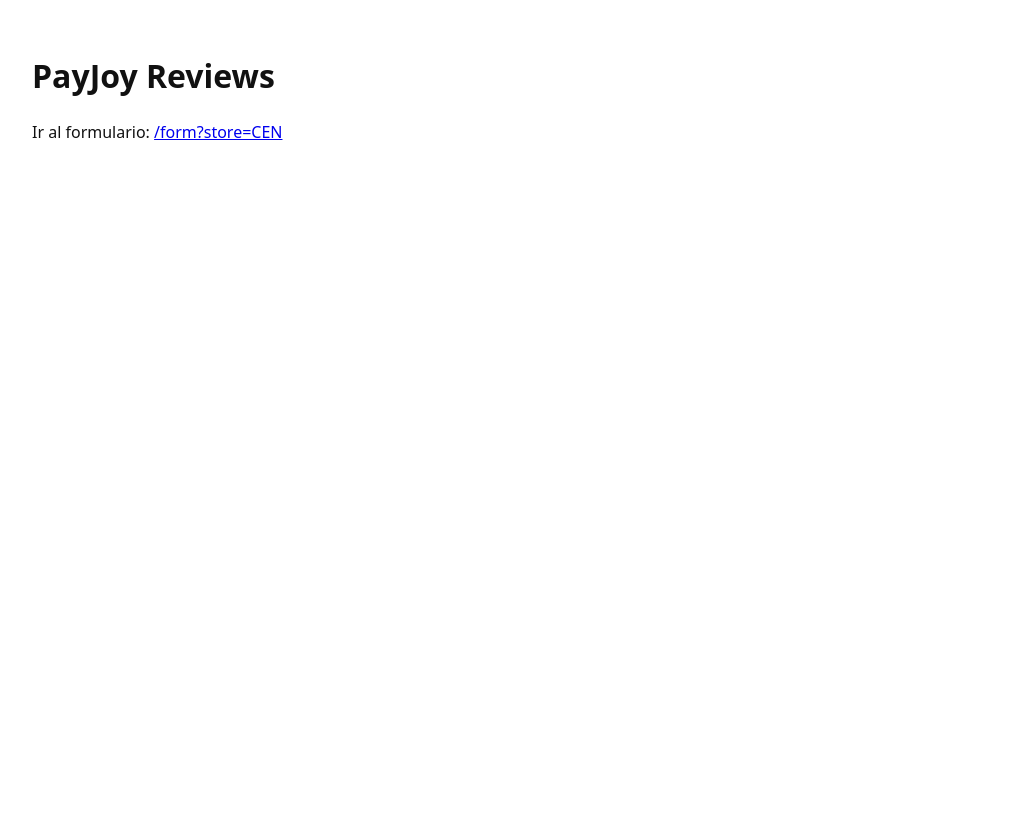
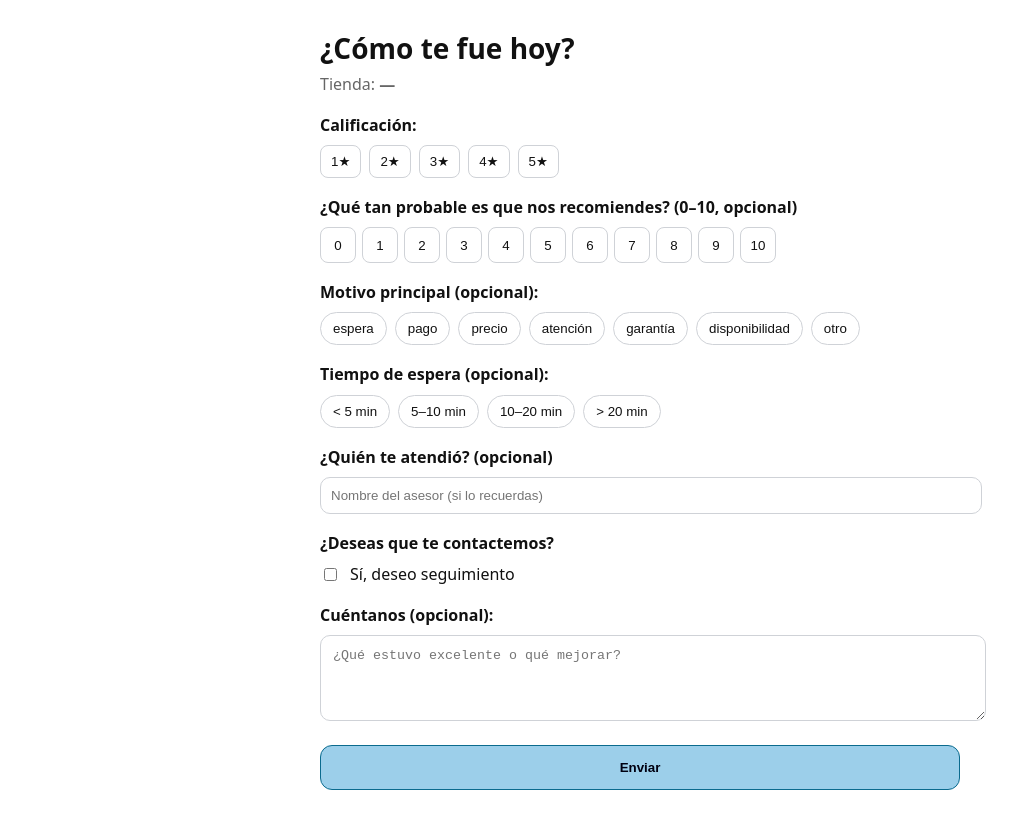
Before and after one commit to danieleconomist99/payjoy-reviews, a Next.js app: page / in a window 1280 px wide. Shown: the whole page, without its empty margins (0-1017 px from the left). Built offline with nearby package versions, Linux system fonts and the light colour scheme.

Commit message:
Update page.jsx

```diff
--- a/app/page.jsx
+++ b/app/page.jsx
@@ -1,8 +1,220 @@
-export default function Home() {
+'use client';
+import { useEffect, useMemo, useState } from 'react';
+
+const TAGS = ['espera','pago','precio','atención','garantía','disponibilidad','otro'];
+const ESPERA = ['< 5 min','5–10 min','10–20 min','> 20 min'];
+
+export default function FormPage() {
+  const [store, setStore] = useState('');
+  const [rating, setRating] = useState(0);
+  const [nps, setNps] = useState(null);                // 0–10 opcional
+  const [tags, setTags] = useState([]);
+  const [espera, setEspera] = useState('');
+  const [staff, setStaff] = useState('');
+  const [wantFollow, setWantFollow] = useState(false);
+  const [contact, setContact] = useState('');
+  const [comment, setComment] = useState('');
+  const [loading, setLoading] = useState(false);
+  const [ok, setOk] = useState(null);
+
+  // toma ?store=CEN del QR
+  useEffect(() => {
+    const u = new URL(window.location.href);
+    setStore(u.searchParams.get('store') || '');
+  }, []);
+
+  const toggleTag = (t) =>
+    setTags((prev) => prev.includes(t) ? prev.filter(x => x !== t) : [...prev, t]);
+
+  const canSubmit = useMemo(() => {
+    // Requisitos mínimos: tienda + rating
+    if (!store) return false;
+    if (!(rating >= 1 && rating <= 5)) return false;
+    // Si pide contacto, que haya algo
+    if (wantFollow && contact.trim().length < 5) return false;
+    return true;
+  }, [store, rating, wantFollow, contact]);
+
+  const submit = async () => {
+    setLoading(true); setOk(null);
+    try {
+      const res = await fetch('/api/review', {
+        method: 'POST',
+        headers: { 'content-type':'application/json' },
+        body: JSON.stringify({
+          store_id: store,
+          submitted_at: new Date().toISOString(),
+          rating,
+          nps_score: nps,                 // nuevo campo opcional (0–10)
+          category_tags: tags,
+          wait_time: espera,              // nuevo campo categórico
+          staff_name: staff || undefined, // nuevo campo opcional
+          wants_followup: wantFollow,
+          contact: contact || undefined,  // email o teléfono (opcional)
+          comment
+        }),
+      });
+      setOk(res.ok);
+      if (res.ok) {
+        // Limpia el formulario suavemente
+        setRating(0); setNps(null); setTags([]);
+        setEspera(''); setStaff(''); setWantFollow(false);
+        setContact(''); setComment('');
+      }
+    } catch {
+      setOk(false);
+    } finally {
+      setLoading(false);
+    }
+  };
+
+  const Field = ({ label, children }) => (
+    <section style={{ marginTop: 18 }}>
+      <p style={{ margin: '0 0 8px', fontWeight: 600 }}>{label}</p>
+      {children}
+    </section>
+  );
+
+  const Chip = ({ active, onClick, children }) => (
+    <button
+      onClick={onClick}
+      type="button"
+      style={{
+        padding:'8px 12px',
+        borderRadius: 999,
+        border: '1px solid #cfd2d7',
+        background: active ? '#111' : '#fff',
+        color: active ? '#fff' : '#111',
+        cursor: 'pointer'
+      }}
+    >
+      {children}
+    </button>
+  );
+
+  const Star = ({ n }) => (
+    <button
+      type="button"
+      onClick={() => setRating(n)}
+      style={{
+        padding:'8px 10px',
+        borderRadius: 8,
+        border: '1px solid #cfd2d7',
+        background: rating===n ? '#111':'#fff',
+        color: rating===n ? '#fff':'#111',
+        cursor: 'pointer'
+      }}
+    >
+      {n}★
+    </button>
+  );
+
+  const NpsBtn = ({ v }) => (
+    <button
+      type="button"
+      onClick={() => setNps(v)}
+      style={{
+        width: 36, height: 36, borderRadius: 8,
+        border: '1px solid #cfd2d7',
+        background: nps===v ? '#111':'#fff',
+        color: nps===v ? '#fff':'#111',
+        cursor: 'pointer'
+      }}
+    >
+      {v}
+    </button>
+  );
+
   return (
-    <main style={{ padding: 24 }}>
-      <h1>PayJoy Reviews</h1>
-      <p>Ir al formulario: <a href="/form?store=CEN">/form?store=CEN</a></p>
+    <main style={{ maxWidth: 640, margin: '0 auto', padding: 20 }}>
+      <h1 style={{ fontSize: 28, fontWeight: 800, margin: 0 }}>¿Cómo te fue hoy?</h1>
+      <p style={{ marginTop: 4, color: '#666' }}>Tienda: <strong>{store || '—'}</strong></p>
+
+      <Field label="Calificación:">
+        <div style={{ display: 'flex', gap: 8 }}>
+          {[1,2,3,4,5].map(n => (<Star key={n} n={n} />))}
+        </div>
+      </Field>
+
+      <Field label="¿Qué tan probable es que nos recomiendes? (0–10, opcional)">
+        <div style={{ display:'flex', gap: 6, flexWrap: 'wrap' }}>
+          {Array.from({ length: 11 }, (_, i) => i).map(v => (<NpsBtn key={v} v={v} />))}
+        </div>
+      </Field>
+
+      <Field label="Motivo principal (opcional):">
+        <div style={{ display:'flex', gap: 8, flexWrap:'wrap' }}>
+          {TAGS.map(t => (
+            <Chip key={t} active={tags.includes(t)} onClick={() => toggleTag(t)}>
+              {t}
+            </Chip>
+          ))}
+        </div>
+      </Field>
+
+      <Field label="Tiempo de espera (opcional):">
+        <div style={{ display:'flex', gap: 8, flexWrap:'wrap' }}>
+          {ESPERA.map(opt => (
+            <Chip key={opt} active={espera===opt} onClick={() => setEspera(opt)}>
+              {opt}
+            </Chip>
+          ))}
+        </div>
+      </Field>
+
+      <Field label="¿Quién te atendió? (opcional)">
+        <input
+          value={staff}
+          onChange={e=>setStaff(e.target.value)}
+          placeholder="Nombre del asesor (si lo recuerdas)"
+          style={{ width:'100%', padding:10, borderRadius:10, border:'1px solid #cfd2d7' }}
+        />
+      </Field>
+
+      <Field label="¿Deseas que te contactemos?">
+        <label style={{ display:'flex', alignItems:'center', gap:10 }}>
+          <input
+            type="checkbox"
+            checked={wantFollow}
+            onChange={e=>setWantFollow(e.target.checked)}
+          />
+          <span>Sí, deseo seguimiento</span>
+        </label>
+        {wantFollow && (
+          <input
+            value={contact}
+            onChange={e=>setContact(e.target.value)}
+            placeholder="Tu correo o teléfono"
+            style={{ marginTop:10, width:'100%', padding:10, borderRadius:10, border:'1px solid #cfd2d7' }}
+          />
+        )}
+      </Field>
+
+      <Field label="Cuéntanos (opcional):">
+        <textarea
+          rows={4}
+          value={comment}
+          onChange={e=>setComment(e.target.value)}
+          placeholder="¿Qué estuvo excelente o qué mejorar?"
+          style={{ width:'100%', padding:12, borderRadius:10, border:'1px solid #cfd2d7' }}
+        />
+      </Field>
+
+      <button
+        disabled={!canSubmit || loading}
+        onClick={submit}
+        style={{
+          marginTop: 18, width: '100%', padding: 14,
+          borderRadius: 12, border: '1px solid #0b6b8e',
+          background: canSubmit ? '#0ea5e9' : '#9ccfea',
+          color: '#001', fontWeight: 800, cursor: canSubmit ? 'pointer' : 'not-allowed'
+        }}
+      >
+        {loading ? 'Enviando…' : 'Enviar'}
+      </button>
+
+      {ok === true  && <p style={{ color:'#15803d', marginTop:12 }}>¡Gracias! Recibimos tu review.</p>}
+      {ok === false && <p style={{ color:'#dc2626', marginTop:12 }}>Ups, intenta de nuevo.</p>}
     </main>
   );
 }
```
